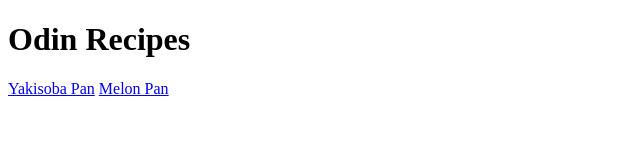
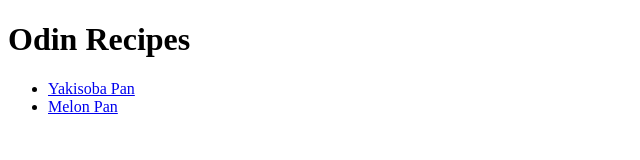
Before and after one commit to gregumin/odin-recipes2, a plain HTML site: page index.html in a window 1280 px wide. Shown: the whole page, without its empty margins (0-640 px from the left). Drawn offline with Linux system fonts and the light colour scheme.

Commit message:
Turn recipe list on index.html into an actual list
Before it was turned into a list, they were all on the same line.

```diff
--- a/index.html
+++ b/index.html
@@ -7,7 +7,9 @@
 </head>
 <body>
     <h1>Odin Recipes</h1>
-    <a href="./recipes/yakisoba-pan.html">Yakisoba Pan</a>
-    <a href="./recipes/melon-pan.html">Melon Pan</a>
+    <ul>
+        <li><a href="./recipes/yakisoba-pan.html">Yakisoba Pan</a></li>
+        <li><a href="./recipes/melon-pan.html">Melon Pan</a></li>
+    </ul>
 </body>
 </html>
```
